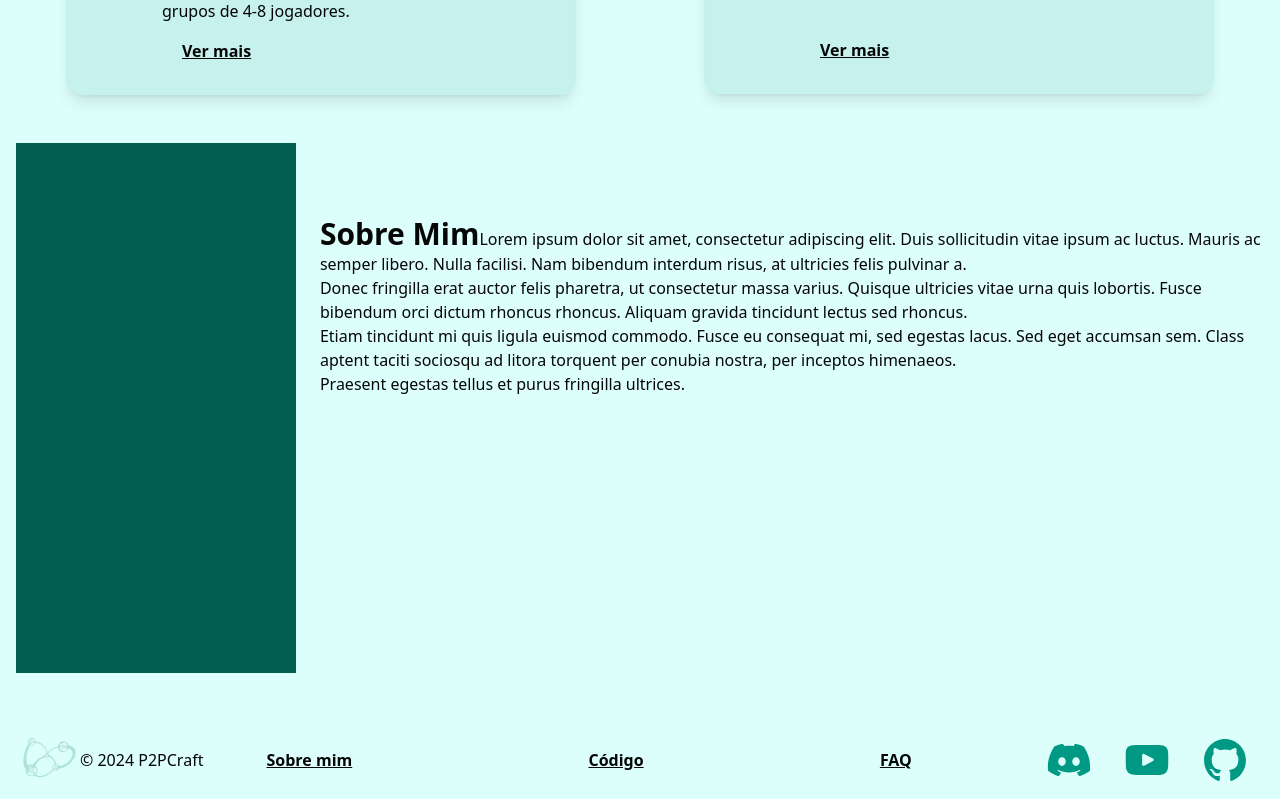
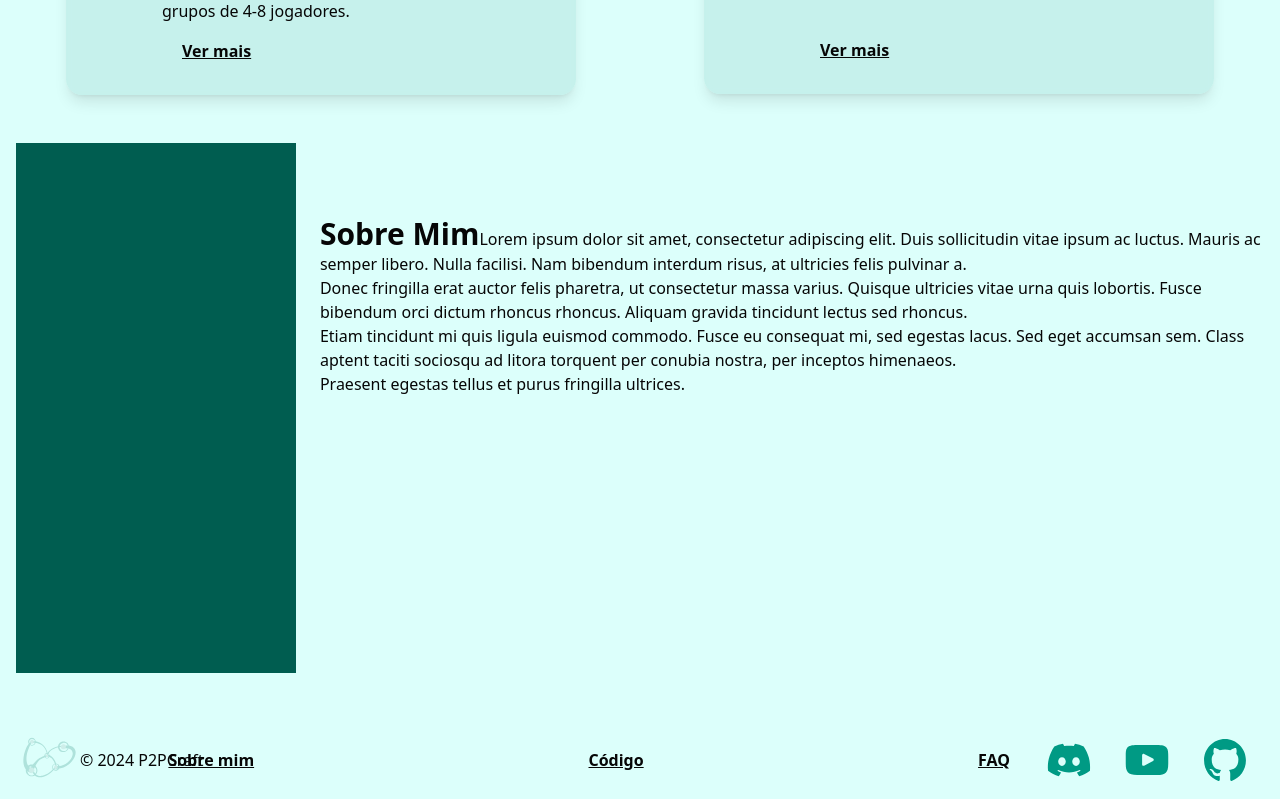
Before and after one commit to ETEC-TCC-2024/p2pCraft-frontend, a Next.js app: page /components in a window 1280 px wide. Shown: the part 1049-1848 px from the top of the page. Built offline with nearby package versions, Linux system fonts and the light colour scheme.

Commit message:
fix: Button className prop was not being applied

```diff
--- a/src/app/components/button/Button.tsx
+++ b/src/app/components/button/Button.tsx
@@ -26,10 +26,11 @@ export const Button: React.FC<ButtonProps> = ({
   variant = "primary",
   textColor = "white",
   children,
+  className,
 }) => {
   return (
-    <div className="flex ml-auto mr-auto">
-      <button className={cn(buttonVariants({ variant, textColor }))}>{children}</button>
+    <div className="flex">
+      <button className={cn(buttonVariants({ variant, textColor }), className)}>{children}</button>
     </div>
   );
 };
```
